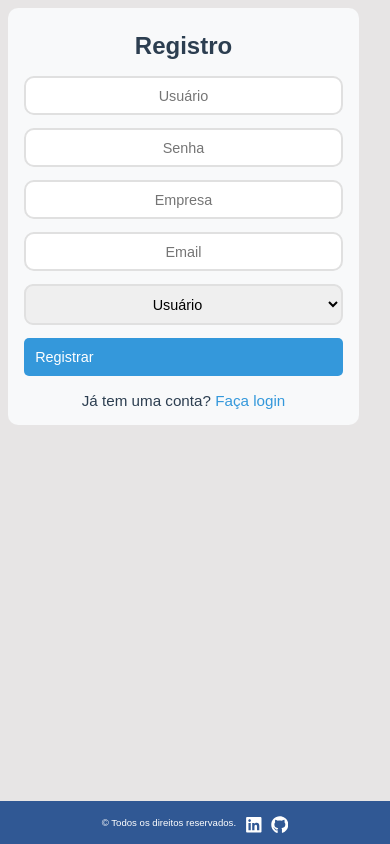
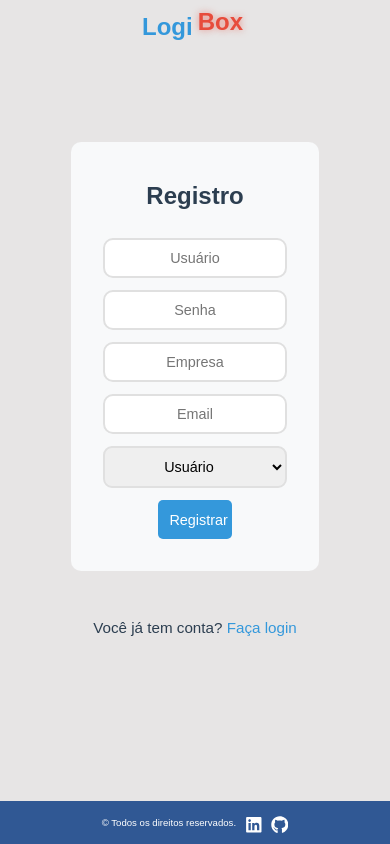
Before and after one commit to Klaudio0707/Tabela-Produtos-USD-F, a React (Create React App) app: page /register in a window 390 px wide. Built offline with nearby package versions, Linux system fonts and the light colour scheme; no server answers.

Commit message:
remoção da descrição do header, para o formulario.

```diff
--- a/src/App.js
+++ b/src/App.js
@@ -88,6 +88,7 @@ const REACT_APP_API_BACKEND = process.env.REACT_APP_API_BACKEND;
     <Router>
       <div className="App-header">
         <main>
+        <Header />
           <Routes>
             <Route path="/" element={<Navigate to="/login" />} />
             <Route path="/login" element={<Login />} />
@@ -96,7 +97,6 @@ const REACT_APP_API_BACKEND = process.env.REACT_APP_API_BACKEND;
               path="/produtos"
               element={
                 <ProtectedRoute>
-                  <Header />
                   <>
                     <FormularioProdutos onAddProduct={handleAddProduct} />
                     <ListaProdutos
--- a/src/Components/Header.js
+++ b/src/Components/Header.js
@@ -5,10 +5,10 @@ const Header = () => {
   return (
     <header className="header">
       <div className="header-content">
-        <h1 className="title-header">Conversão de Preços de Produtos - (R$) para (USD)</h1>
-        <p className="description">
-          Este sistema permite cadastrar produtos, visualizar suas informações e converter os preços de Real (R$) para Dólar (USD) com base na cotação do dia.
-        </p>
+      <h1 className="container-title-register">
+        <span className="logi-title">Logi</span>
+        <span className="box-title">Box</span>
+      </h1>
       </div>
     </header>
   );
--- a/src/Pages/formularioProdutos.js
+++ b/src/Pages/formularioProdutos.js
@@ -84,6 +84,13 @@ const FormularioProdutos = ({ onAddProduct }) => {
 
   return (
     <form onSubmit={handleSubmit} className="form-container">
+      <h3 className="title-form">Cadastrar Produto</h3>
+      <p className="description">
+        Este sistema permite cadastrar produtos,
+        visualizar suas informações e converter
+        os preços de Real (R$) para Dólar (USD)
+        com base na cotação do dia.
+      </p>
       <input
         name="name"
         placeholder="Nome"
@@ -163,7 +170,7 @@ const FormularioProdutos = ({ onAddProduct }) => {
         />
       )}
       <button type="submit" className="submit-button">
-      Salvar Produto
+        Salvar Produto
       </button>
       {error && <p className="error-message">{error}</p>}
       {successMessage && <p className="success-message">{successMessage}</p>}
--- a/src/Pages/login.js
+++ b/src/Pages/login.js
@@ -41,10 +41,6 @@ const Login = () => {
 
   return (
     <div className="container-login">
-      <h1 className="container-title">
-        <span className="logi-title">Logi</span>
-        <span className="box-title">Box</span>
-      </h1>
       <form className="form-login" onSubmit={handleSubmit}>
       <h3 className="title-login">Login</h3>
         <input
--- a/src/Pages/register.js
+++ b/src/Pages/register.js
@@ -47,9 +47,9 @@ setLoading(false);
   };
   return (
     <div className="register-Container">
-      <h2 className="container-title-register">Registro</h2>
       {errorMessage && <p style={{color:"red"}}>{errorMessage}</p>}
       <form className="form-register" onSubmit={handleRegister}>
+      <h2 className="container-title-register">Registro</h2>
         <input
           type="text"
           className="input-register-user"
@@ -96,7 +96,7 @@ setLoading(false);
         <button className="btn-register" type="submit" disabled={loading}>{loading ? "Registrando...": "Registrar"}</button>
       </form>
       <p className="login-Link">
-        Já tem uma conta? <a href="/login">Faça login</a>
+       Você já tem conta? <a href="/login">Faça login</a>
       </p>
     </div>
   );
--- a/src/Styles/Formulario.css
+++ b/src/Styles/Formulario.css
@@ -15,6 +15,13 @@ body {
   margin: 0;
   padding: 0;
 
+}
+.description {
+  font-size: 0.7rem;
+  color: #000000;
+  margin-top: 15px;
+  text-align: center;
+justify-content: center;
 }
 
 .form-container {
@@ -141,6 +148,12 @@ body {
     box-sizing: border-box;
     margin: 0 auto;
   }
+  .description {
+    font-size: 0.5rem;
+    margin-top: 4px;
+
+    max-width: 15rem;
+  }
   .select-field {
     width: 30%; /* Ocupa toda a largura da coluna */
     font-size: 0.475rem; /* Reduz tamanho da fonte */
@@ -209,6 +222,13 @@ body {
     align-items: center;
     text-align: center;
   }
+  .description {
+    font-size: 0.5rem;
+    color: #141414;
+    margin-top: 4px;
+
+
+  }
 
   .submit-button {
     grid-column: 1; /* Mantém o botão em uma única coluna */
--- a/src/Styles/Header.css
+++ b/src/Styles/Header.css
@@ -1,7 +1,21 @@
 .header {
-  background-color: #305894;
   color: white;
   padding: 5px 15px;
+}
+
+.logi-title {
+  color: #3498db; /* Azul para tecnologia */
+  position: relative;
+  display: inline-block;
+  animation: slideLogi 3s ease-in-out infinite;
+}
+
+/* Estilo para Box */
+.box-title {
+  color: #e74c3c; /* Vermelho para dinamismo */
+  position: relative;
+  display: inline-block;
+  animation: bounceBox 3s ease-in-out infinite, boxGlow 3s ease-in-out infinite;
 }
 
 .header-content {
@@ -9,14 +23,54 @@
   flex-direction: column;
   align-items: center;
 }
-.description {
-  font-size: 0.7rem;
-  color: #f0f0f0;
-  margin-top: 8px;
-  text-align: center;
-  max-width: 600px;
+
+/* Animações */
+@keyframes boxAppear {
+  0% {
+    opacity: 0;
+    transform: translateX(-50%) scale(0);
+  }
+  70% {
+    opacity: 0;
+  }
+  100% {
+    opacity: 1;
+    transform: translateX(-50%) scale(1);
+  }
 }
 
+@keyframes boxGlow {
+  0% {
+    text-shadow: 0 0 5px rgba(231, 76, 60, 0.5);
+  }
+  50% {
+    text-shadow: 0 0 15px rgba(231, 76, 60, 0.8);
+  }
+  100% {
+    text-shadow: 0 0 5px rgba(231, 76, 60, 0.5);
+  }
+}
+
+@keyframes slideLogi {
+  0% {
+    transform: translateX(-10px);
+  }
+  50% {
+    transform: translateX(10px);
+  }
+  100% {
+    transform: translateX(-10px);
+  }
+}
+
+@keyframes bounceBox {
+  0%, 100% {
+    transform: translateY(0);
+  }
+  50% {
+    transform: translateY(-20px);
+  }
+}
 /* Responsividade */
 @media (max-width: 775px) {
   .header {
@@ -26,13 +80,6 @@
     font-size: 1rem;
     flex-direction: column;
     text-align: center;
-  }
-  .description {
-    font-size: 0.5rem;
-    color: #f0f0f0;
-    margin-top: 4px;
-    text-align: center;
-    max-width: 15rem;
   }
 }
 @media (max-width: 600px) {
--- a/src/Styles/Register.css
+++ b/src/Styles/Register.css
@@ -1,13 +1,6 @@
 .register-Container{
-    max-width: 400px;
-    margin: 2rem auto;
-    padding: 2rem;
-    background-color: #f8f9fa;
-    border-radius: 10px;
-    box-shadow: 0 4px 6px rgba(0, 0, 0, 0, 0.1);
-    justify-content: center;
-    align-content: center;
-
+    display: flex;
+    flex-direction: column;
 }
 .container-title-register{
 text-align: center;
@@ -16,12 +9,19 @@ margin: 1rem 0 1.5rem;
 font-size: 2rem;
 font-weight: bold;
 }
+
 .form-register{
 display: flex;
 flex-direction: column;
+background-color: #f8f9fa;
+border-radius: 10px;
+box-shadow: 0 4px 6px rgba(0, 0, 0, 0, 0.1);
+margin: 2rem auto;
+padding: 2rem;
 gap: 1rem;
 width: 100%;
 }
+
 .input-register-user,
 .input-register-password,
 .input-register-empresa,
@@ -152,10 +152,10 @@ justify-content: center;
 
 @media (max-width: 480px) {
     .register-Container {
-        margin: 0.5rem;
-        padding: 1rem;
-        max-width: 90%;
-    }
+        padding: 2rem;
+        max-width: 80%;
+        align-content: center;
+        }
 
     .container-title-register {
         font-size: 1.5rem;
@@ -166,13 +166,18 @@ justify-content: center;
     .input-register-password,
     .input-register-empresa,
     .input-register-email,
-    .select-register-permiss,
-    .btn-register {
+    .select-register-permiss {
         width: 100%; /* Ocupa toda a largura disponível */
         padding: 0.6rem; /* Reduz o padding */
         font-size: 0.9rem; /* Ajusta o tamanho da fonte */
+        align-items: end;
     }
-
+    .btn-register {
+        width: 40%; /* Ocupa toda a largura disponível */
+        padding: 0.6rem; /* Reduz o padding */
+        font-size: 0.9rem; /* Ajusta o tamanho da fonte */
+        align-content: center;
+    }
     .form-register {
         gap: 0.8rem; /* Reduz o espaço entre os campos */
     }
```
